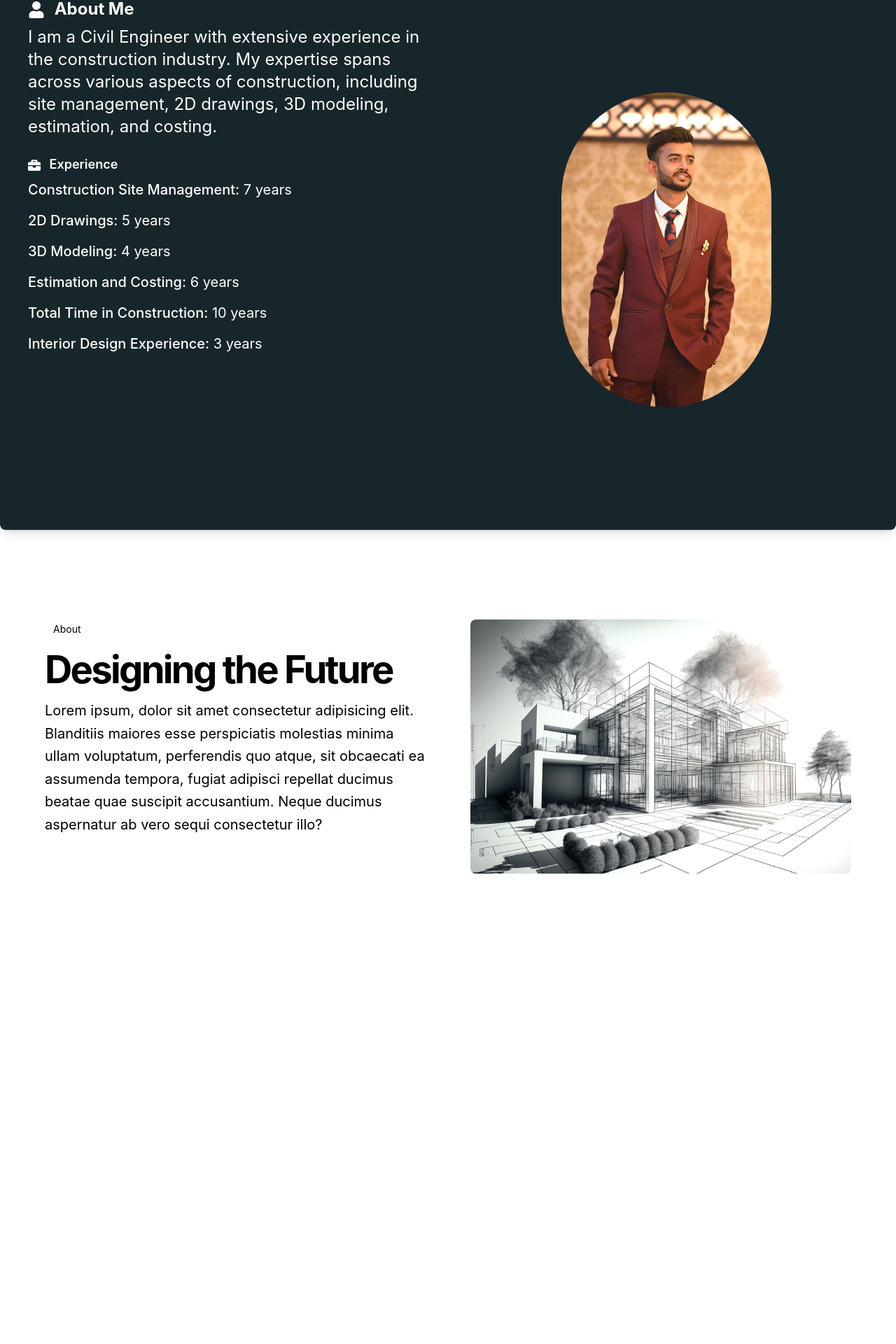
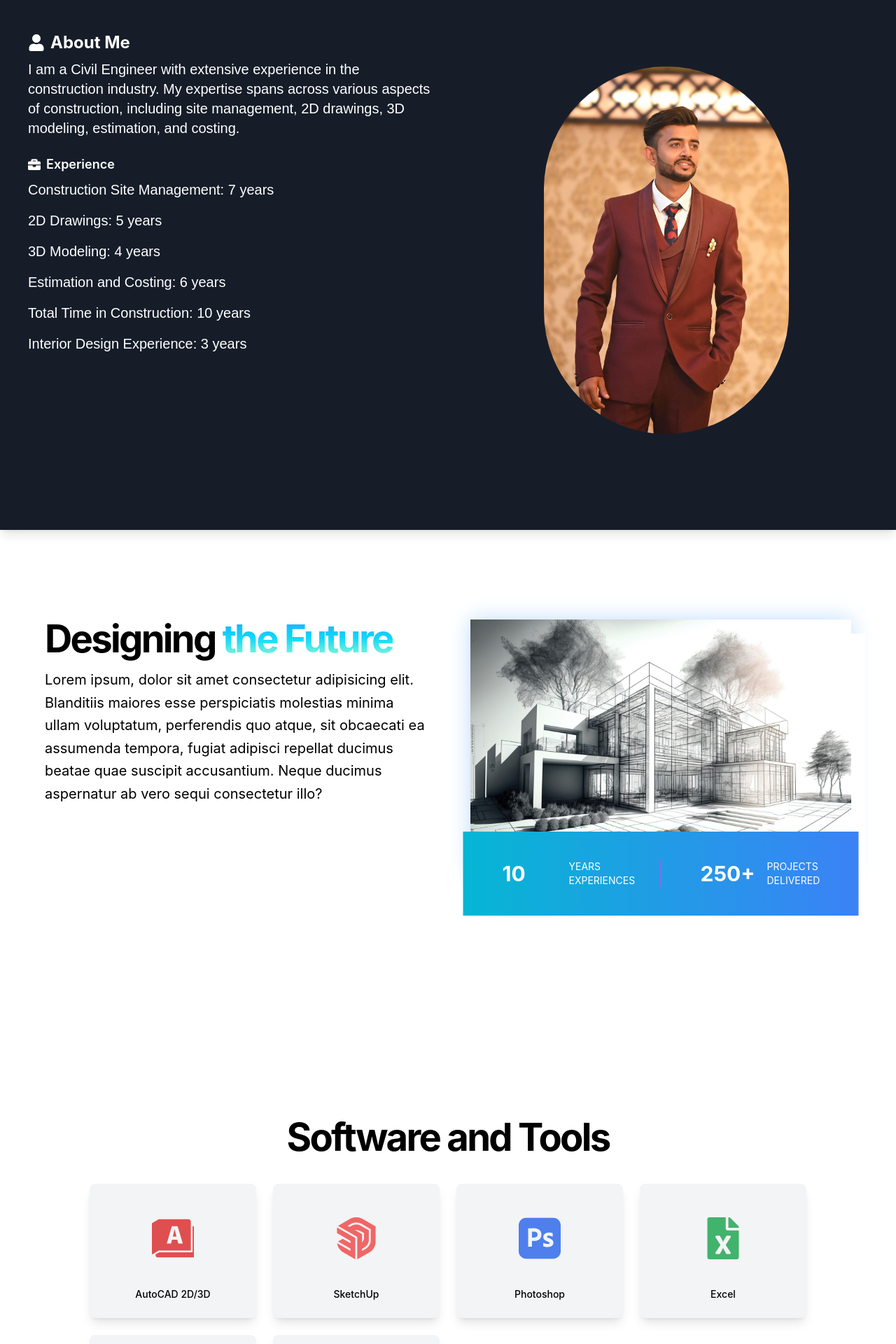
Before and after one commit to manthanmk66/Architect-Portfolio-Website, a React (Create React App) app in the folder reactapp/: page / in a window 1280 px wide. Shown: the part 843-2763 px from the top of the page at 70% size. Before the commit the page ends 2400 px from the top, so only its background shows below. Built offline with nearby package versions, Linux system fonts and the light colour scheme.

Commit message:
added other Sections

```diff
--- a/reactapp/src/App.js
+++ b/reactapp/src/App.js
@@ -2,9 +2,12 @@ import React from "react";
 import HeroSection from "./components/HeroSection";
 import AboutSection from "./components/About";
 import AboutMe from "./components/AboutMe";
+import Tools from "./components/Tools";
+import CVCircle from "./animation/CVCircle";
 import DesignToolsSection from "./components/DesignToolsSection";
 import CivilWorkSection from "./components/CivilWorkSection";
 import InteriorDesignSection from "./components/InteriorDesignSection";
+import WorkExperience from "./components/WorkExperience";
 
 function App() {
   return (
@@ -13,6 +16,9 @@ function App() {
 
       <AboutMe />
       <AboutSection />
+      <Tools />
+      <WorkExperience />
+
       {/* <DesignToolsSection />
       <CivilWorkSection />
       <InteriorDesignSection /> */}
--- /dev/null
+++ b/reactapp/src/animation/CVCircle.jsx
@@ -0,0 +1,72 @@
+import React from "react";
+
+const CVCircle = () => {
+  return (
+    <>
+      <style>
+        {`
+          @keyframes infinite-spinning {
+            from {
+              transform: rotate(0deg);
+            }
+            to {
+              transform: rotate(360deg);
+            }
+          }
+
+          .circle-container {
+            position: absolute;
+            top: 16px;
+            right: 16px;
+            width: 4.5rem;
+            height: 4.5rem;
+            display: flex;
+            justify-content: center;
+            align-items: center;
+            z-index: 20;
+          }
+
+          .circle {
+            width: 4.5rem;  /* Explicitly set the width */
+            height: 4.5rem; /* Explicitly set the height */
+            display: flex;
+            justify-content: center;
+            align-items: center;
+            border-radius: 50%;
+            border: 0.5rem solid #ffba00;
+            animation: infinite-spinning 8s infinite linear;
+          }
+
+          .circle h1 {
+            margin: 0;
+            padding: 0;
+            color: black;
+            font-size: 1.5rem;
+            font-weight: bold;
+          }
+
+          .circle a {
+            width: 100%;  /* Make sure the anchor tag takes the full width */
+            height: 100%; /* Make sure the anchor tag takes the full height */
+            display: flex;
+            justify-content: center;
+            align-items: center;
+            text-decoration: none; /* Remove underline */
+          }
+        `}
+      </style>
+      <div className="circle-container">
+        <a
+          href="https://drive.google.com/file/d/1juAEu-RCv9ctOKlHEXntZpOJC234SPhF/view"
+          target="_blank"
+          rel="noopener noreferrer"
+          className="circle"
+        >
+          <h1>CV</h1>
+        </a>
+      </div>
+    </>
+  );
+};
+
+export default CVCircle;
--- /dev/null
+++ b/reactapp/src/animation/HighlightEffect.jsx
@@ -0,0 +1,12 @@
+import React from "react";
+
+const HighlightText = ({text}) => {
+  return (
+    <span className="bg-gradient-to-b from-[#1FA2FF] via-[#12D8FA] to-[#A6FFCB] text-transparent bg-clip-text font-bold">
+      {" "}
+      {text}
+    </span>
+  );
+};
+
+export default HighlightText;
--- a/reactapp/src/components/About.jsx
+++ b/reactapp/src/components/About.jsx
@@ -1,4 +1,5 @@
 import React from "react";
+import HighlightText from "../animation/HighlightEffect";
 
 function AboutSection() {
   return (
@@ -6,11 +7,8 @@ function AboutSection() {
       <div className="container px-4 md:px-6">
         <div className="grid gap-10 sm:px-10 md:gap-16 md:grid-cols-2">
           <div className="space-y-4">
-            <div className="inline-block rounded-lg bg-muted px-3 py-1 text-sm">
-              About
-            </div>
             <h2 className="lg:leading-tighter text-3xl font-bold tracking-tighter sm:text-4xl md:text-5xl xl:text-[3.4rem] 2xl:text-[3.75rem]">
-              Designing the Future
+              Designing <HighlightText text={"the Future"} />
             </h2>
             <p className="max-w-[600px] text-muted-foreground md:text-xl/relaxed lg:text-base/relaxed xl:text-xl/relaxed">
               Lorem ipsum, dolor sit amet consectetur adipisicing elit.
@@ -22,14 +20,30 @@ function AboutSection() {
             </p>
           </div>
           <div className="flex flex-col items-start space-y-4">
-            <img
-              src="/building.jpg"
-              width="600"
-              height="400"
-              alt="Hero Image"
-              className="mx-auto rounded-lg object-cover"
-              style={{ aspectRatio: "600/400", objectFit: "cover" }}
-            />
+            <div className="relative w-fit h-fit shadow-blue-200 shadow-[0px_0px_30px_0px]">
+              <div className="absolute lg:left-[50%] lg:bottom-0 lg:translate-x-[-50%] lg:translate-y-[50%] bg-gradient-to-r mt-4 from-cyan-500 to-blue-500 hover:bg-gradient-to-bl focus:ring-4 focus:outline-none focus:ring-cyan-300 flex lg:flex-row flex-col text-white uppercase py-5 gap-4 lg:gap-0 lg:py-10 ">
+                {/* Section 1 */}
+                <div className="flex gap-5 items-center lg:border-r border-fuchsia-500 px-7 lg:px-14">
+                  <h1 className="text-3xl font-bold w-[75px]">10</h1>
+                  <h1 className="text-caribbeangreen-300 text-sm w-[75px]">
+                    Years experiences
+                  </h1>
+                </div>
+
+                {/* Section 2 */}
+                <div className="flex gap-5 items-center lg:px-14 px-7">
+                  <h1 className="text-3xl font-bold w-[75px]">250+</h1>
+                  <h1 className="text-caribbeangreen-300 text-sm w-[75px]">
+                    Projects Delivered
+                  </h1>
+                </div>
+              </div>
+              <img
+                src="/building.jpg"
+                alt="Building 2"
+                className="shadow-white shadow-[20px_20px_0px_0px] object-cover h-[400px] lg:h-fit"
+              />
+            </div>
           </div>
         </div>
       </div>
--- a/reactapp/src/components/AboutMe.jsx
+++ b/reactapp/src/components/AboutMe.jsx
@@ -1,18 +1,15 @@
 import React from "react";
-import { FaUser, FaBriefcase, FaTools } from "react-icons/fa"; // Import icons from react-icons
+import { FaUser, FaBriefcase } from "react-icons/fa"; // Import icons from react-icons
 
 function AboutMe() {
   return (
-    <div
-      style={{ backgroundColor: "#17262B" }}
-      className="grid grid-cols-1 md:grid-cols-2 gap-8 md:gap-12 p-6 md:p-10 bg-background rounded-lg shadow-lg h-screen"
-    >
-      <div className="space-y-6">
+    <div className="flex flex-col bg-richblack-800 md:flex-row justify-center content-center gap-8 md:gap-12 p-6 md:p-10 bg-background shadow-lg h-full min-h-screen">
+      <div className="md:w-1/2 space-y-6 pt-12">
         <div className="grid gap-2">
-          <h2 className="text-2xl font-bold text-white">
-            <FaUser className="inline-block mr-2 " /> About Me
+          <h2 className="text-2xl font-bold text-white flex items-center">
+            <FaUser className="mr-2" /> About Me
           </h2>
-          <p className="text-muted-foreground text-2xl text-white">
+          <p className="font-poppins text-xl text-white">
             I am a Civil Engineer with extensive experience in the construction
             industry. My expertise spans across various aspects of construction,
             including site management, 2D drawings, 3D modeling, estimation, and
@@ -20,10 +17,10 @@ function AboutMe() {
           </p>
         </div>
         <div className="grid gap-2 text-white">
-          <h3 className="text-lg font-semibold">
-            <FaBriefcase className="inline-block mr-2" /> Experience
+          <h3 className="text-lg font-semibold flex items-center">
+            <FaBriefcase className="mr-2" /> Experience
           </h3>
-          <div className=" text-xl grid gap-4 text-muted-foreground">
+          <div className="text-xl font-karla grid gap-4 text-muted-foreground">
             <div>
               <span className="font-medium">Construction Site Management:</span>{" "}
               7 years
@@ -49,14 +46,12 @@ function AboutMe() {
           </div>
         </div>
       </div>
-      <div className="flex items-center justify-center">
-        <div className="w-full max-w-[300px] rounded-full overflow-hidden">
+      <div className="flex items-center justify-center md:w-1/2">
+        <div className="w-full max-w-[300px] md:max-w-[400px] lg:max-w-[350px] rounded-full overflow-hidden">
           <img
             src="./vrushabh.jpeg"
-            width="300"
-            height="300"
             alt="Profile Picture"
-            className="w-full h-auto"
+            className="w-full h-auto object-cover"
           />
         </div>
       </div>
--- /dev/null
+++ b/reactapp/src/components/Tools.jsx
@@ -0,0 +1,69 @@
+import React from "react";
+import {
+  SiAutocad,
+  SiSketchup,
+  SiAdobephotoshop,
+  SiAutodeskrevit,
+} from "react-icons/si";
+import { FaFileExcel } from "react-icons/fa";
+import { TbCube3dSphere } from "react-icons/tb";
+
+const cardData = [
+  {
+    icon: <SiAutocad className="text-6xl text-red-600" />,
+    name: "AutoCAD 2D/3D",
+    link: "#",
+  },
+  {
+    icon: <SiSketchup className="text-6xl text-red-500" />,
+    name: "SketchUp",
+    link: "#",
+  },
+  {
+    icon: <SiAdobephotoshop className="text-6xl text-blue-600" />,
+    name: "Photoshop",
+    link: "#",
+  },
+  {
+    icon: <FaFileExcel className="text-6xl text-green-600" />,
+    name: "Excel",
+    link: "#",
+  },
+  {
+    icon: <TbCube3dSphere className="text-6xl text-gray-600" />,
+    name: "3ds Max",
+    link: "#",
+  },
+  {
+    icon: <SiAutodeskrevit className="text-6xl text-blue-500" />,
+    name: "Revit",
+    link: "#",
+  },
+];
+
+export default function Component() {
+  return (
+    <div className="h-screen mt-10">
+      <h1 className="lg:leading-tighter text-3xl font-bold tracking-tighter sm:text-4xl md:text-5xl xl:text-[3.4rem] 2xl:text-[3.75rem] flex items-center justify-center">
+        Software and Tools
+      </h1>
+      <div className="grid grid-cols-1 sm:grid-cols-2 md:grid-cols-3 lg:grid-cols-4 gap-6 mx-auto max-w-5xl pt-10">
+        {cardData.map((card, index) => (
+          <a
+            key={index}
+            href={card.link}
+            className="bg-gray-100 rounded-lg p-6 flex flex-col items-center justify-center gap-4 transition-transform duration-300 hover:scale-105 shadow-lg"
+          >
+            <div
+              className="rounded-full p-6 flex items-center justify-center transition-colors duration-300 hover:bg-opacity-80"
+              style={{ opacity: 0.8 }}
+            >
+              {card.icon}
+            </div>
+            <p className="text-sm font-medium">{card.name}</p>
+          </a>
+        ))}
+      </div>
+    </div>
+  );
+}
--- /dev/null
+++ b/reactapp/src/components/WorkExperience.jsx
@@ -0,0 +1,62 @@
+import React from "react";
+
+const workExperienceData = [
+  {
+    position: "Site Engineer",
+    company: "Design Inside",
+    location: "Rajiv Nagar, Nagapur, Maharashtra, India",
+    startDate: "01 August 2023",
+    endDate: "Present",
+    employmentType: "Full-Time",
+  },
+  {
+    position: "Site Supervisor",
+    company: "Aakruti Enterprises",
+    location: "Lane no 5, Koregaon Park, Pune, Maharashtra",
+    startDate: "17 January 2023",
+    endDate: "17 July 2023",
+    employmentType: "Full-Time",
+  },
+  {
+    position: "Site Engineer",
+    company: "Dream Home Construction",
+    location:
+      "Sawangi t-point near Bharat Petrol Pump, Sawangi (Meghe), Wardha, Maharashtra",
+    startDate: "10 March 2021",
+    endDate: "6 December 2022",
+    employmentType: "Full-Time",
+  },
+];
+
+export default function WorkExperience() {
+  return (
+    <div className="bg-richblack-800 flex items-center justify-center w-full h-screen">
+      <div className="p-10 max-w-3xl">
+        <h1 className="text-4xl font-bold tracking-tight text-center text-white mb-12">
+          Work Experience
+        </h1>
+        <ol className="relative border-l border-cyan-800">
+          {workExperienceData.map((experience, index) => (
+            <li key={index} className="mb-12 ml-8">
+              <div className="absolute w-4 h-4 bg-cyan-800 rounded-full mt-1.5 -left-2 border border-white"></div>
+              <time className="mb-2 text-lg font-normal leading-none text-gray-300">
+                {`${experience.startDate} - ${experience.endDate}`}
+              </time>
+              <h3 className="text-xl font-semibold text-white">
+                {experience.position}
+              </h3>
+              <p className="text-lg font-normal text-gray-300">
+                {experience.company}
+                <br />
+                {experience.location}
+              </p>
+              <p className="text-md font-normal text-gray-400">
+                {experience.employmentType}
+              </p>
+            </li>
+          ))}
+        </ol>
+      </div>
+    </div>
+  );
+}
--- a/reactapp/src/index.css
+++ b/reactapp/src/index.css
@@ -1,6 +1,8 @@
 @tailwind base;
 @tailwind components;
 @tailwind utilities;
+
+@import url("https://fonts.googleapis.com/css2?family=Karla:ital,wght@0,200..800;1,200..800&family=Poppins:ital,wght@0,100;0,200;0,300;0,400;0,500;0,600;0,700;0,800;0,900;1,100;1,200;1,300;1,400;1,500;1,600;1,700;1,800;1,900&family=Raleway:ital,wght@0,100..900;1,100..900&display=swap");
 
 body {
   margin: 0;
```
Also changed, not shown: reactapp/src/components/HeroSection.jsx (+15 -3 lines), reactapp/tailwind.config.js (+23 -1 lines), 1 other file (tests, documents, lock files or other folders).
